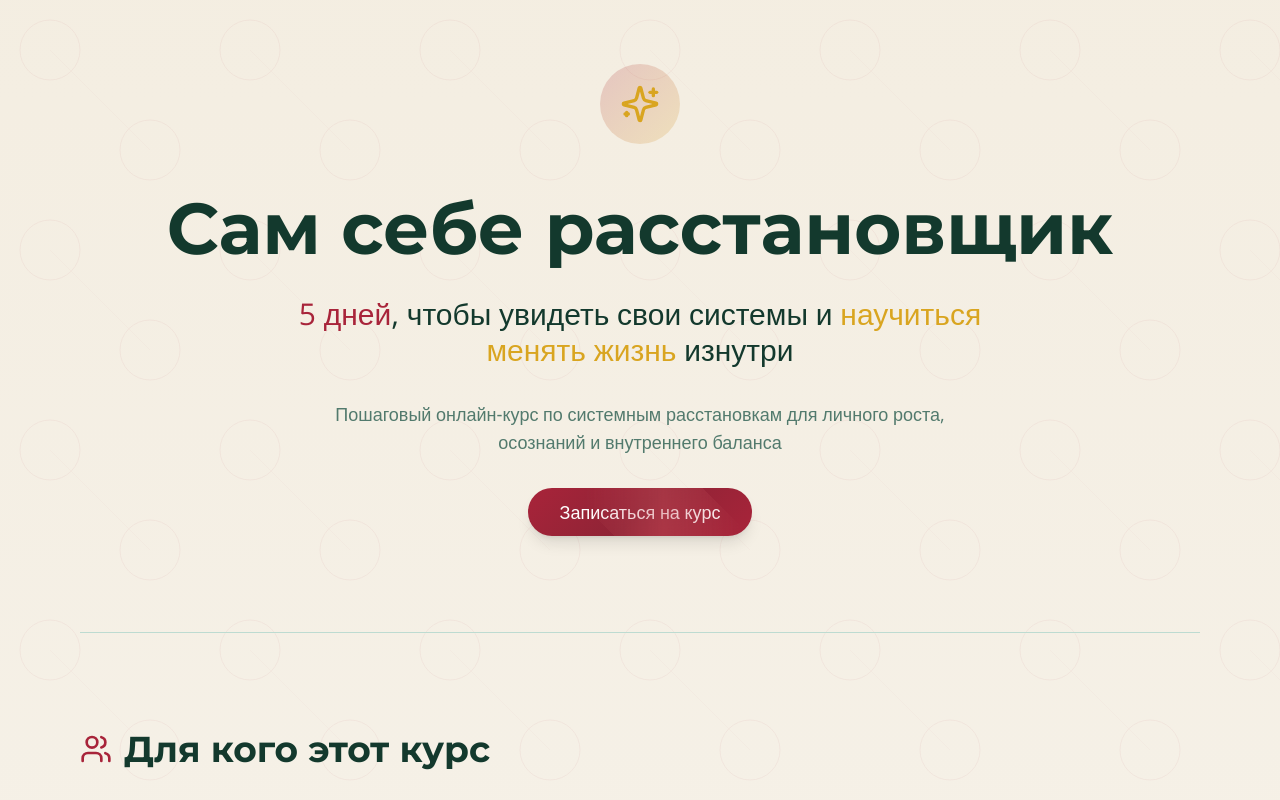
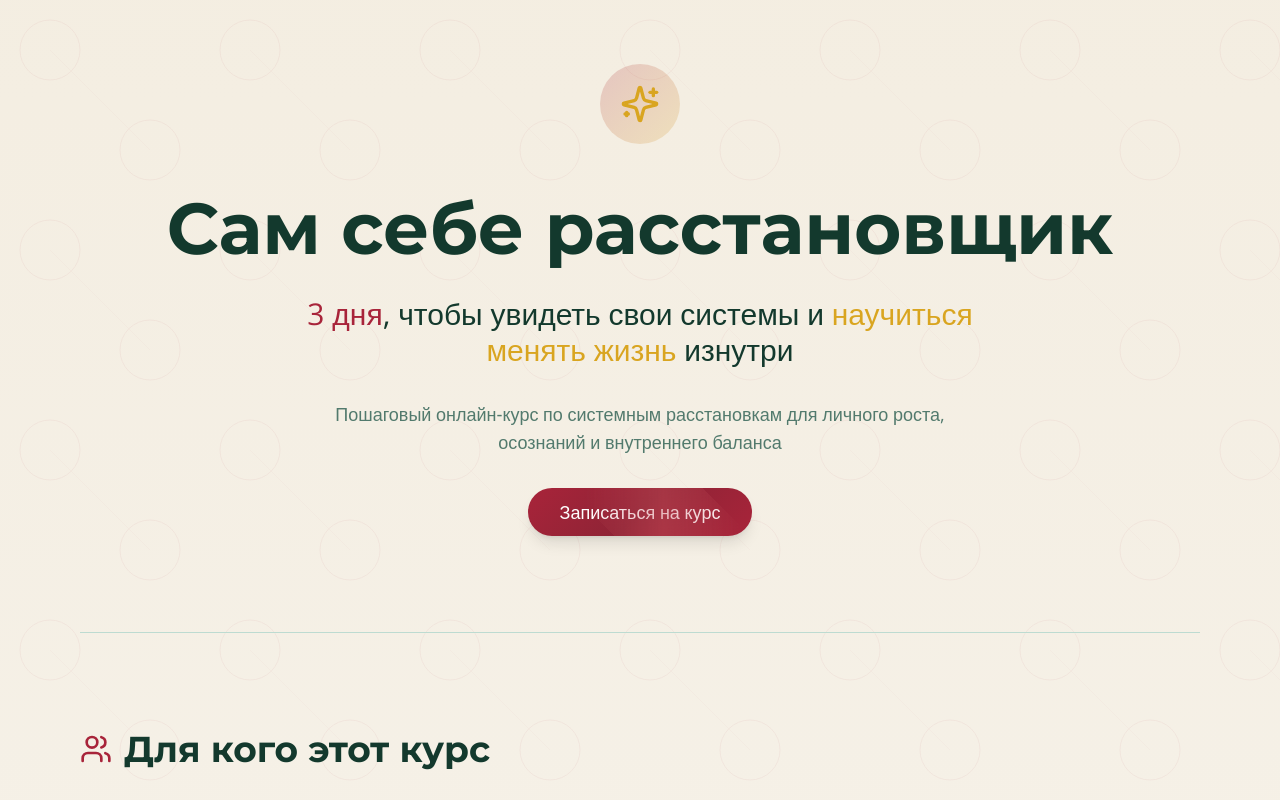
Before and after one commit to pr-poehali-dev/self-arrangement-course, a React (Vite) app: page / in a window 1280 px wide. Shown: the top 800 px of the page. Built offline with nearby package versions, Linux system fonts and the light colour scheme.

Commit message:
Расширение мероприятия до трехдневного

```diff
--- a/src/components/course/HeroSection.tsx
+++ b/src/components/course/HeroSection.tsx
@@ -16,7 +16,7 @@ export const HeroSection = ({ isVisible, onScrollToContact }: HeroSectionProps)
         Сам себе расстановщик
       </h1>
       <p className="text-2xl md:text-3xl max-w-3xl mx-auto">
-        <span className="text-primary">5 дней</span>, чтобы увидеть свои системы и <span className="golden-accent">научиться менять жизнь</span> изнутри
+        <span className="text-primary">3 дня</span>, чтобы увидеть свои системы и <span className="golden-accent">научиться менять жизнь</span> изнутри
       </p>
       <p className="text-lg text-muted-foreground max-w-2xl mx-auto">
         Пошаговый онлайн‑курс по системным расстановкам для личного роста, осознаний и внутреннего баланса
```
